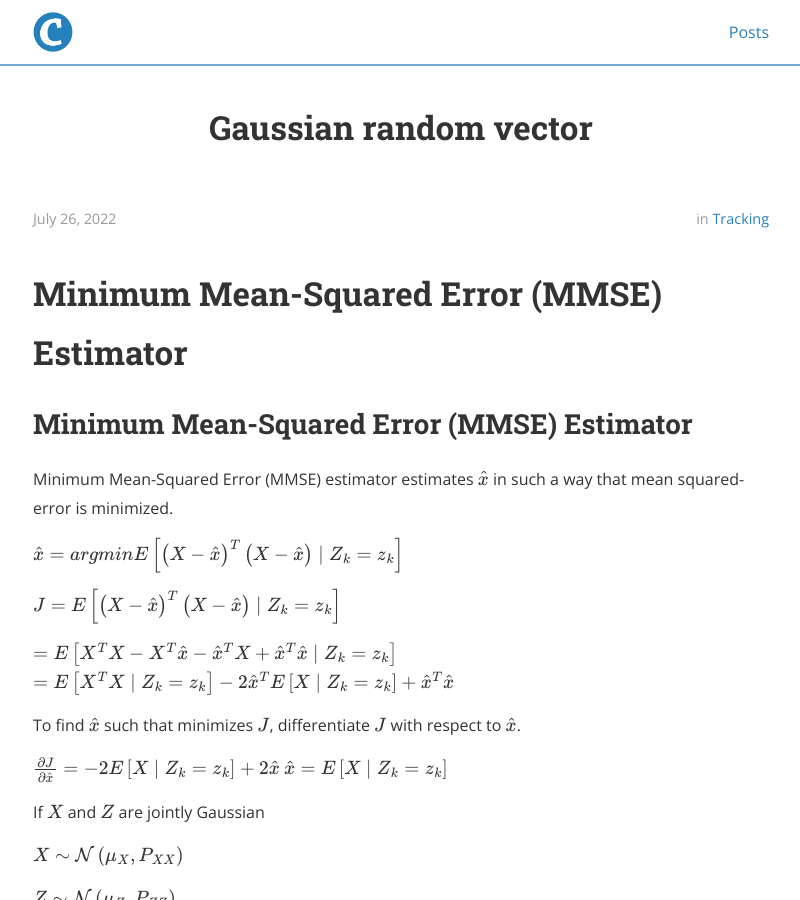
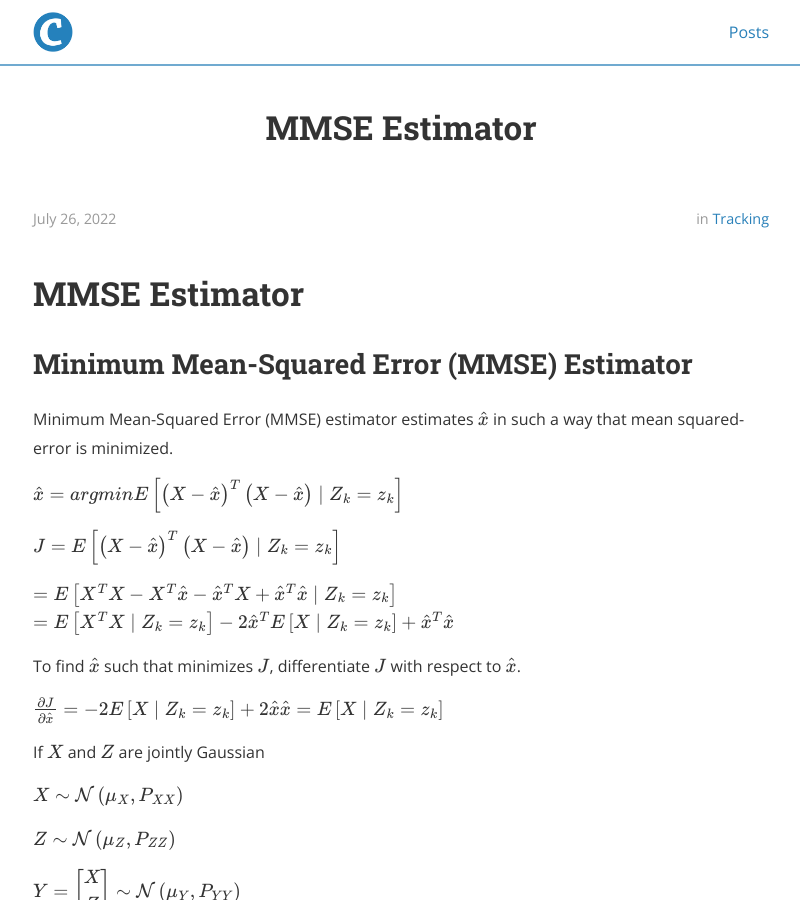
Before and after one commit to trip2eee/trip2eee.github.io, a Jekyll site: the page built from _posts/2022-07-26-MMSE-estimator.md, in a window 1280 px wide and 900 px high. Shown: the whole window, without its empty margins (239-1039 px from the left). Built offline with Jekyll 4.4.1, drawn with Linux system fonts in a browser that asks for light colours; nearby versions of some CDN libraries; formulas are drawn with MathJax 3.

Commit message:
latex error fix.

```diff
--- a/_posts/2022-07-26-MMSE-estimator.md
+++ b/_posts/2022-07-26-MMSE-estimator.md
@@ -1,13 +1,13 @@
 ---
 layout: post
-title: "Gaussian random vector"
+title: "MMSE Estimator"
 categories: "Tracking"
 tags: [KalmanFilter]
 use_math: true
 comments: true
 ---
 
-# Minimum Mean-Squared Error (MMSE) Estimator
+# MMSE Estimator
 
 ## Minimum Mean-Squared Error (MMSE) Estimator
 Minimum Mean-Squared Error (MMSE) estimator estimates $\hat{x}$ in such a way that mean squared-error is minimized.
@@ -21,8 +21,8 @@ $=E\left[X^T X\mid Z_k=z_k \right] - 2\hat{x}^TE\left[X\mid Z_k=z_k \right] + \h
 
 To find $\hat{x}$ such that minimizes $J$, differentiate $J$ with respect to $\hat{x}$.
 
-$$\frac{\partial J}{\partial \hat{x}} = -2E\left[X \mid Z_k=z_k\right] + 2\hat{x}$$
-$$\hat{x} = E\left[X \mid Z_k=z_k\right]$$
+$\frac{\partial J}{\partial \hat{x}} = -2E\left[X \mid Z_k=z_k\right] + 2\hat{x}
+\hat{x} = E\left[X \mid Z_k=z_k\right]$
 
 
 
@@ -34,12 +34,13 @@ $Z \sim \mathcal N\left(\mu_Z, P_{ZZ}\right)$
 
 $Y=\begin{bmatrix}X \\\\ Z\end{bmatrix} \sim \mathcal N\left(\mu_Y, P_{YY}\right)$
 
-$$p_{X \mid Z} = \frac{p_{XY}\left(x, z\right)}{p_Z\left(z\right)}=\frac{p_Y\left(y\right)}{p_Z\left(z\right)}$$
-$$=\frac{\sqrt{\left(2\pi\right)^p det P_{ZZ}}}{\sqrt{\left(2\pi\right)^{n+p} det P_{YY}}}exp\left(-\frac{1}{2} \left( \left(y - \mu_Y\right)^TP_{YY}^{-1}\left(y - \mu_Y\right)\right) + \left(z - \mu_Z\right)^TP_{ZZ}^{-1}\left(z - \mu_Z\right) \right)$$
+$p_{X \mid Z} = \frac{p_{XY}\left(x, z\right)}{p_Z\left(z\right)}=\frac{p_Y\left(y\right)}{p_Z\left(z\right)}$
 
-By the Eq.8 and Eq.9 in [Gaussian random vector](Gaussian-random-vector.html),
+$=\frac{\sqrt{\left(2\pi\right)^p det P_{ZZ}}}{\sqrt{\left(2\pi\right)^{n+p} det P_{YY}}}exp\left(-\frac{1}{2} \left( \left(y - \mu_Y\right)^TP_{YY}^{-1}\left(y - \mu_Y\right)\right) + \left(z - \mu_Z\right)^TP_{ZZ}^{-1}\left(z - \mu_Z\right) \right)$
 
-$$p_{X \mid Z}(x \mid z) = \frac{1}{\sqrt{\left(2\pi\right)^n det P_{XX \mid Z}}} exp\left(-\frac{1}{2} \left(x - E\left[X \mid Z=z\right]\right)^T P_{XX \mid Z}^{-1} \left(x - E\left[X \mid Z=z\right]\right) \right)$$
+By the Eq.8 and Eq.9 in [Gaussian random vector](https://trip2eee.github.io/tracking/2022/07/21/Gaussian-random-vector.html),
+
+$p_{X \mid Z}(x \mid z) = \frac{1}{\sqrt{\left(2\pi\right)^n det P_{XX \mid Z}}} exp\left(-\frac{1}{2} \left(x - E\left[X \mid Z=z\right]\right)^T P_{XX \mid Z}^{-1} \left(x - E\left[X \mid Z=z\right]\right) \right)$
 
 $E\left[X \mid Z=z \right] = \mu_X + P_{XZ}P_{ZZ}^{-1}(z-\mu_Z)$
 
```
